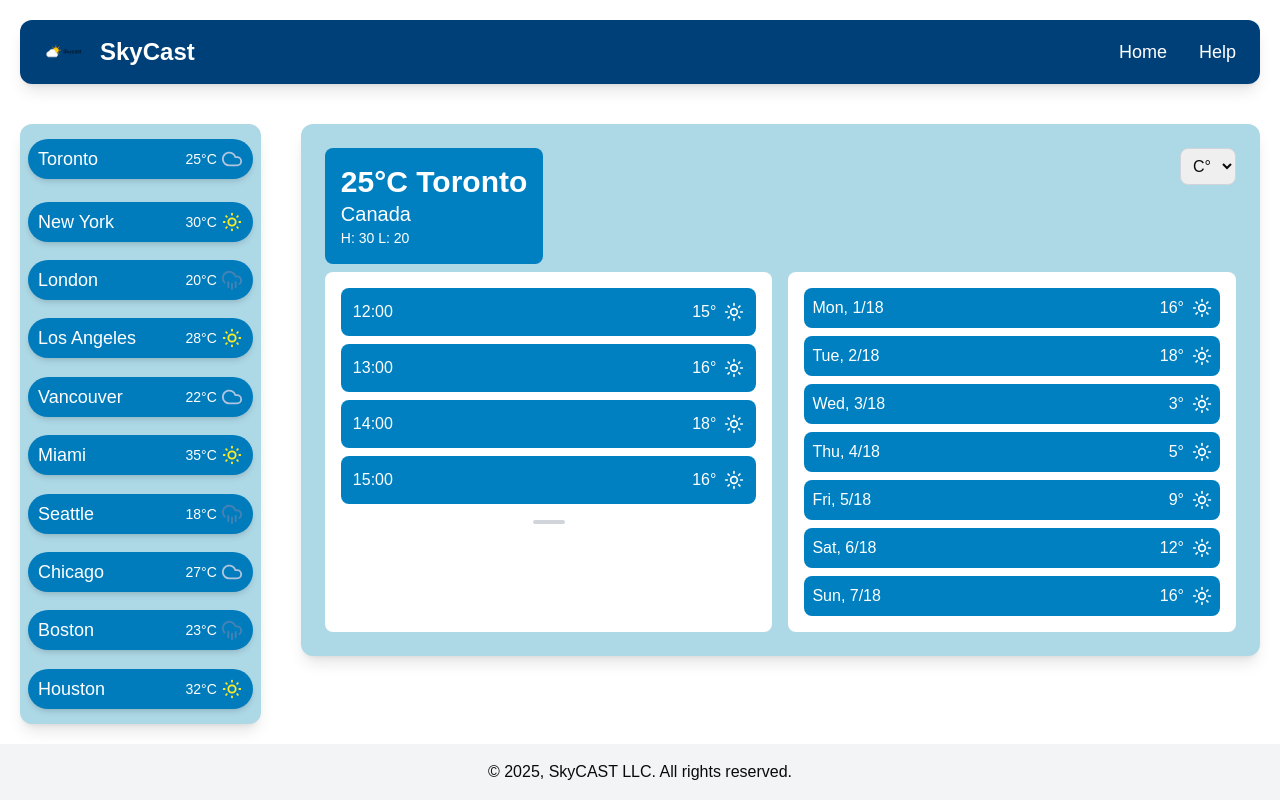
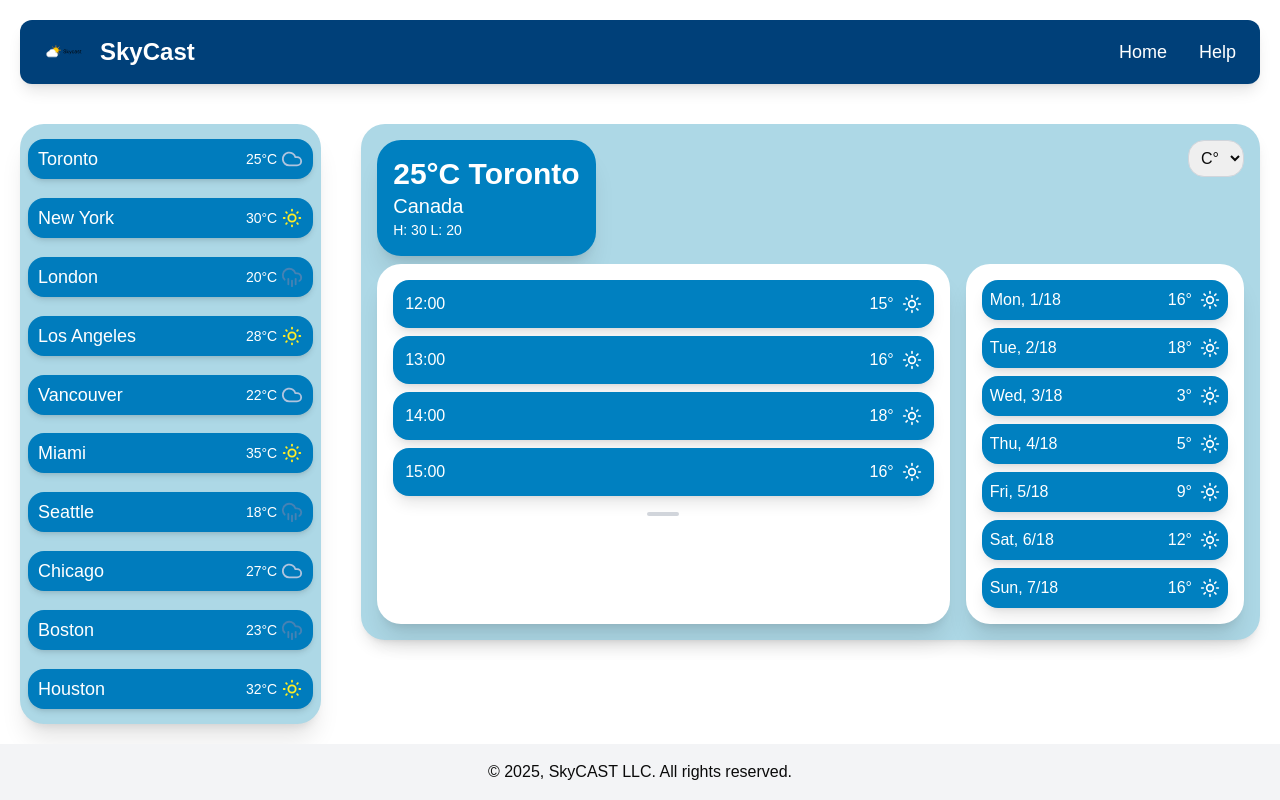
Before and after one commit to Globodain/2024-1-HR01-KA121-VET-000212716, a Next.js app in the folder frontend/: page / in a window 1280 px wide. Built offline with nearby package versions, Linux system fonts and the light colour scheme.

Commit message:
miro papirologija

```diff
--- a/frontend/components/MainInfo.tsx
+++ b/frontend/components/MainInfo.tsx
@@ -14,7 +14,7 @@ const MainInfoContainer = () => {
   ];
 
   return (
-    <div className="flex items-center p-6 shadow-lg w-full h-full shadow-2xs m-5 rounded-xl bg-[#add8e6]">
+    <div className="flex items-center p-4 shadow-lg w-full h-full m-5 rounded-3xl bg-[#add8e6]">
       <CityInfoMain data={sampleData} />
     </div>
   );
--- a/frontend/components/Sidebar.tsx
+++ b/frontend/components/Sidebar.tsx
@@ -75,9 +75,9 @@ const getWeatherIcon = (weather: string) => {
 
 const Sidebar = () => {
   return (
-    <div className="flex flex-wrap items-center justify-center p-2 shadow-lg w-1/4 shadow-2xs m-5 rounded-xl h-auto bg-[#add8e6] space-y-1">
+    <div className="flex flex-wrap items-center justify-center p-2 shadow-xl w-1/3 m-5 rounded-3xl h-auto bg-[#add8e6] space-y-1">
       {sampleData.map((city, index) => (
-        <Card key={index} className="flex justify-between p-1.5 mb-1 bg-[#007cbd] border-none w-full h-auto rounded-full shadow-md">
+        <Card key={index} className="flex justify-between p-1.5 bg-[#007cbd] border-none w-full h-auto rounded-2xl shadow-md">
           <h1 className="text-white text-lg font-extralight pl-1">{city.name}</h1>
           <div className="flex items-center justify-center pr-1">
             <p className="text-white text-sm pr-1">{city.temperature}°C</p>
--- a/frontend/components/ui/CityInfoMain.tsx
+++ b/frontend/components/ui/CityInfoMain.tsx
@@ -50,7 +50,7 @@ export default function CityInfoMain({ data }: Props) {
   return (
     <div className="w-full space-y-2">
       <div className="flex justify-between items-start">
-        <div className="bg-[#0080c0] text-white p-4 rounded-lg">
+        <div className="bg-[#0080c0] text-white p-4 rounded-3xl shadow-xl">
           <div className="text-3xl font-bold">
             {currentCity.temperature}°C {currentCity.name}
           </div>
@@ -59,16 +59,16 @@ export default function CityInfoMain({ data }: Props) {
             H: {currentCity.highTemperature} L: {currentCity.lowTemperature}
           </div>
         </div>
-        <select className="p-2 rounded-lg border border-gray-300">
+        <select className="p-2 rounded-2xl border border-gray-300">
           <option value="celsius">C°</option>
           <option value="fahrenheit">F°</option>
         </select>
       </div>
 
-      <div className="grid grid-cols-1 md:grid-cols-2 gap-4">
-        <div className="bg-white p-4 rounded-lg space-y-2">
+      <div className="grid grid-cols-1 md:grid-cols-3 gap-4">
+        <div className="md:col-span-2 bg-white p-4 rounded-3xl shadow-xl space-y-2">
           {hourlyForecast.map((hour) => (
-            <div key={hour.time} className="bg-[#0080c0] text-white p-3 rounded-lg flex justify-between items-center">
+            <div key={hour.time} className="bg-[#0080c0] text-white p-3 rounded-2xl shadow-lg flex justify-between items-center">
               <span>{hour.time}</span>
               <div className="flex items-center gap-2">
                 {hour.temp}° <Sun className="w-5 h-5" />
@@ -80,9 +80,9 @@ export default function CityInfoMain({ data }: Props) {
           </div>
         </div>
 
-        <div className="bg-white p-4 rounded-lg space-y-2">
+        <div className="bg-white p-4 rounded-3xl shadow-xl space-y-2">
           {weeklyForecast.map((day) => (
-            <div key={day.day} className="bg-[#0080c0] text-white p-2 rounded-lg flex justify-between items-center">
+            <div key={day.day} className="bg-[#0080c0] text-white p-2 rounded-2xl shadow-lg flex justify-between items-center">
               <span>{day.day}</span>
               <div className="flex items-center gap-2">
                 {day.temp}° <Sun className="w-5 h-5" />
```
